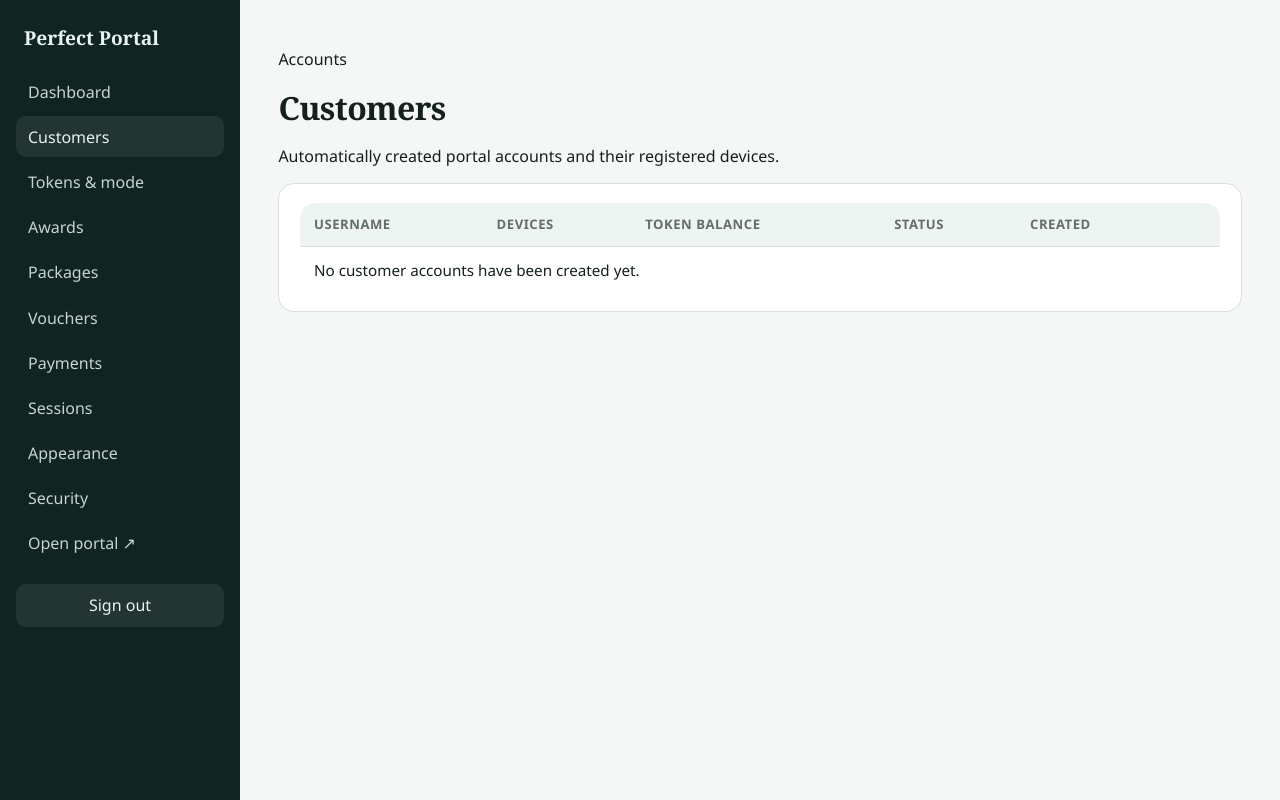
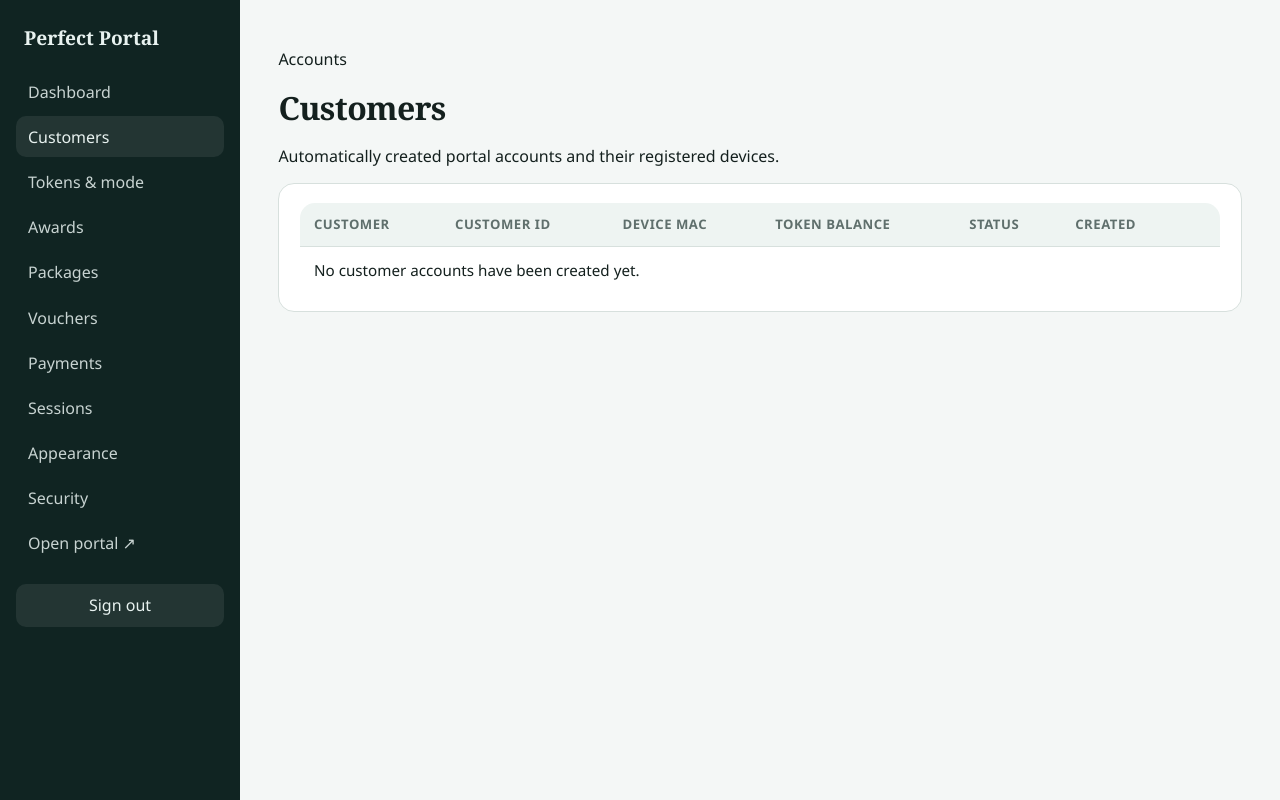
Before and after one commit to perfectperrito5-art/perfect-portal, a Flask app: page /admin/customers in a window 1280 px wide. Run offline with Flask 3, Linux system fonts and the light colour scheme; a user stored in the database is signed in; data comes from the database, SQL or seed files in the repository; some libraries are stand-ins or nearby versions.

Commit message:
Show customer names and internal identity in admin list

```diff
--- a/app/templates/admin/customers.html
+++ b/app/templates/admin/customers.html
@@ -7,19 +7,20 @@
 <section class="card">
   <div class="table-wrap">
     <table>
-      <thead><tr><th>Username</th><th>Devices</th><th>Token balance</th><th>Status</th><th>Created</th><th></th></tr></thead>
+      <thead><tr><th>Customer</th><th>Customer ID</th><th>Device MAC</th><th>Token balance</th><th>Status</th><th>Created</th><th></th></tr></thead>
       <tbody>
       {% for account in accounts.items %}
         <tr>
-          <td><strong>{{ account.username }}</strong></td>
-          <td>{{ account.devices.filter_by(is_active=True).count() }}</td>
+          <td><strong>{{ account.display_name }}</strong><small>{{ account.username }}</small></td>
+          <td>{{ account.id }}</td>
+          <td>{{ account.devices.first().mac_address if account.devices.first() else "—" }}</td>
           <td>{{ account.token_balance }}</td>
           <td>{{ "Active" if account.is_active else "Disabled" }}</td>
           <td>{{ format_local(account.created_at) }}</td>
           <td><a href="{{ url_for('admin.customer_detail', account_id=account.id) }}">View</a></td>
         </tr>
       {% else %}
-        <tr><td colspan="6">No customer accounts have been created yet.</td></tr>
+        <tr><td colspan="7">No customer accounts have been created yet.</td></tr>
       {% endfor %}
       </tbody>
     </table>
```
